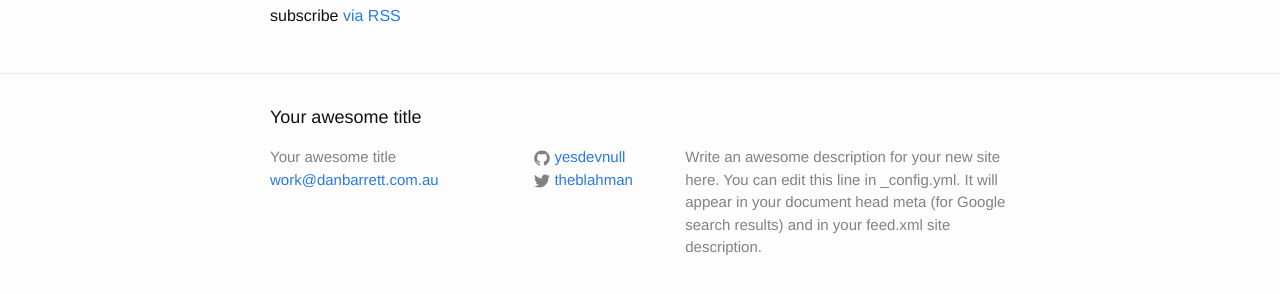
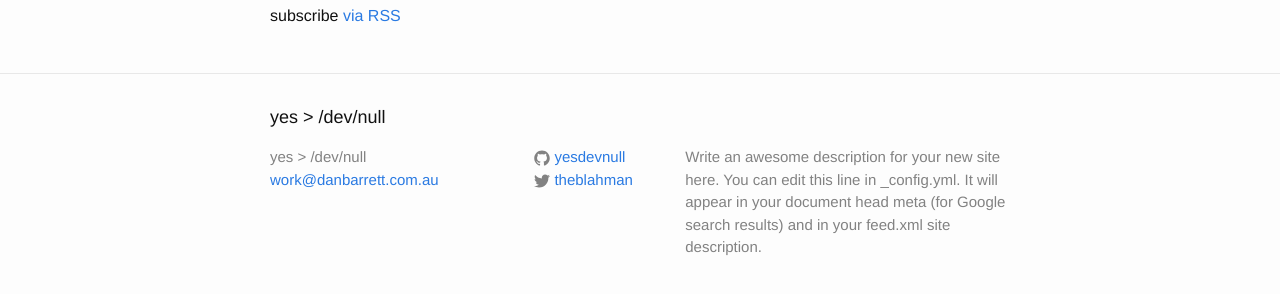
Before and after one commit to yesdevnull/yesdevnull.github.io, a Jekyll site: the page built from index.html, in a window 1280 px wide and 900 px high, scrolled down 794 px. Shown: the part 581-875 px from the top of the window. Built offline with Jekyll 4.4.1, drawn with Linux system fonts in a browser that asks for light colours; Markdown is read by kramdown in place of the engine named in the settings; some of the changed text lies outside the part shown.

Commit message:
Added page title

```diff
--- a/_config.yml
+++ b/_config.yml
@@ -1,5 +1,5 @@
 # Site settings
-title: Your awesome title
+title: yes &gt; /dev/null
 email: work@danbarrett.com.au
 description: > # this means to ignore newlines until "baseurl:"
   Write an awesome description for your new site here. You can edit this
```
